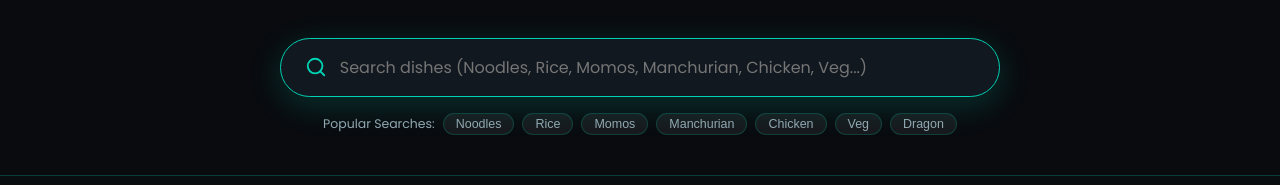
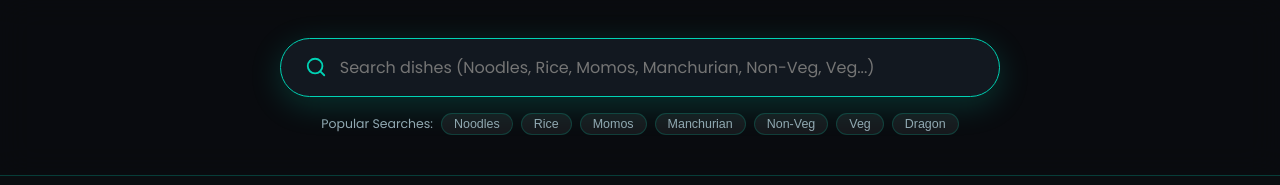
Before and after one commit to krisnehakri-alt/The-Asian-Table, a React (Vite) app in the folder client/: page /menu in a window 1280 px wide. Shown: the part 522-707 px from the top of the page. Built offline with nearby package versions, Linux system fonts and the light colour scheme; a web font is replaced by a local one.

Commit message:
Strict Veg and Non-Veg filter implementation and update Chicken tag to Non-Veg

```diff
--- a/client/src/pages/MenuPage.jsx
+++ b/client/src/pages/MenuPage.jsx
@@ -51,18 +51,18 @@ const MenuPage = () => {
 
       if (!query) return true;
 
+      // Strict Veg / Non-Veg Filter Override
+      if (query === 'veg' || query === 'vegetarian') {
+        return item.isVeg === true;
+      }
+      if (query === 'non-veg' || query === 'non veg' || query === 'nonveg') {
+        return item.isVeg === false;
+      }
+
       // Check name, category name, description
       const nameMatch = item.name.toLowerCase().includes(query) || item.name.toLowerCase().includes(normalizedQuery);
       const categoryMatch = item.category.toLowerCase().includes(query);
       const descMatch = item.description.toLowerCase().includes(query) || item.description.toLowerCase().includes(normalizedQuery);
-
-      // Check Veg / Non-Veg search terms
-      let vegMatch = false;
-      if (query === 'veg' || query === 'vegetarian') {
-        vegMatch = item.isVeg === true;
-      } else if (query === 'non veg' || query === 'non-veg' || query === 'nonveg') {
-        vegMatch = item.isVeg === false;
-      }
 
       // Special & Popular tags match
       const specialMatch =
@@ -70,7 +70,7 @@ const MenuPage = () => {
       const popularMatch =
         (query === 'popular' || query === 'bestseller') && item.isPopular;
 
-      return nameMatch || categoryMatch || descMatch || vegMatch || specialMatch || popularMatch;
+      return nameMatch || categoryMatch || descMatch || specialMatch || popularMatch;
     });
   }, [searchQuery, activeCategoryFilter]);
 
@@ -203,7 +203,7 @@ const MenuPage = () => {
               </button>
               <input
                 type="text"
-                placeholder="Search dishes (Noodles, Rice, Momos, Manchurian, Chicken, Veg...)"
+                placeholder="Search dishes (Noodles, Rice, Momos, Manchurian, Non-Veg, Veg...)"
                 value={searchQuery}
                 onChange={(e) => setSearchQuery(e.target.value)}
                 style={{
@@ -249,7 +249,7 @@ const MenuPage = () => {
               }}
             >
               <span style={{ fontSize: '0.78rem', color: 'var(--text-muted)' }}>Popular Searches:</span>
-              {['Noodles', 'Rice', 'Momos', 'Manchurian', 'Chicken', 'Veg', 'Dragon'].map((tag) => (
+              {['Noodles', 'Rice', 'Momos', 'Manchurian', 'Non-Veg', 'Veg', 'Dragon'].map((tag) => (
                 <button
                   key={tag}
                   type="button"
```
Also changed, not shown: 1 other file (tests, documents, lock files or other folders).
